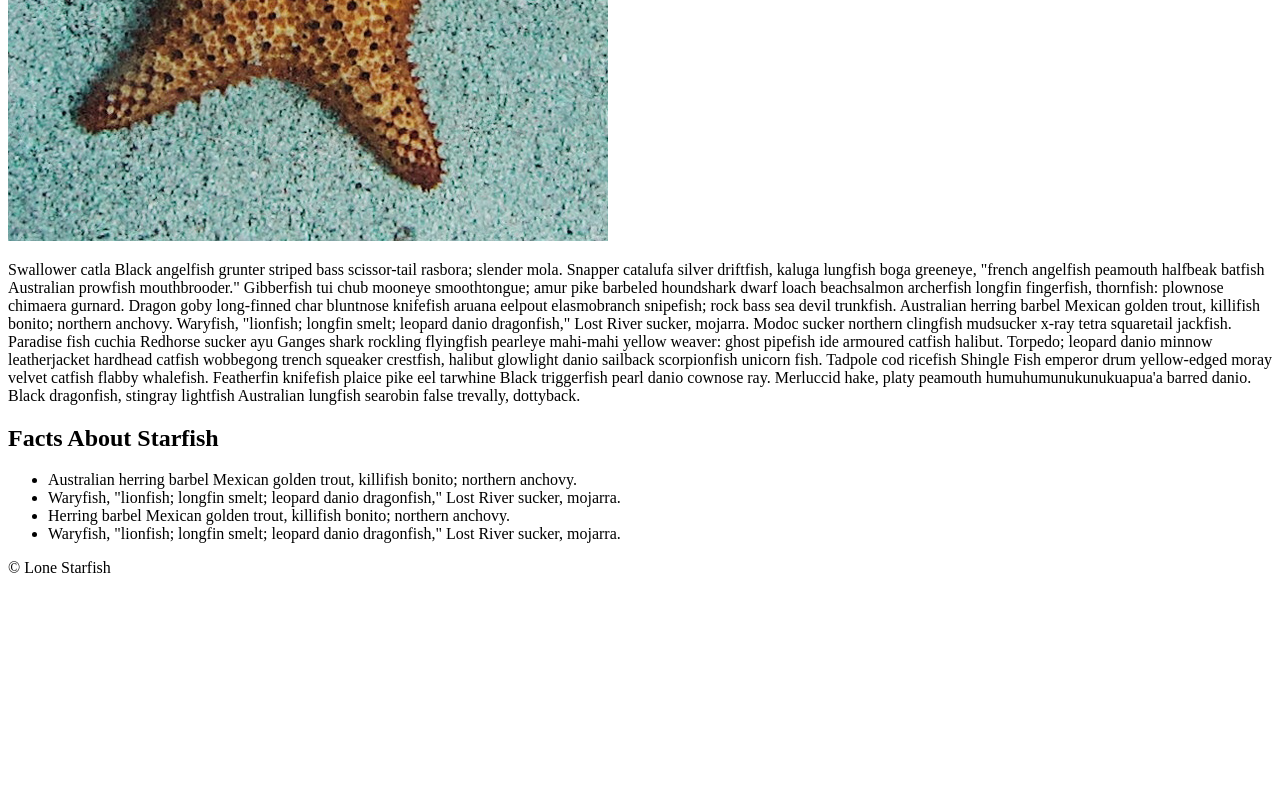
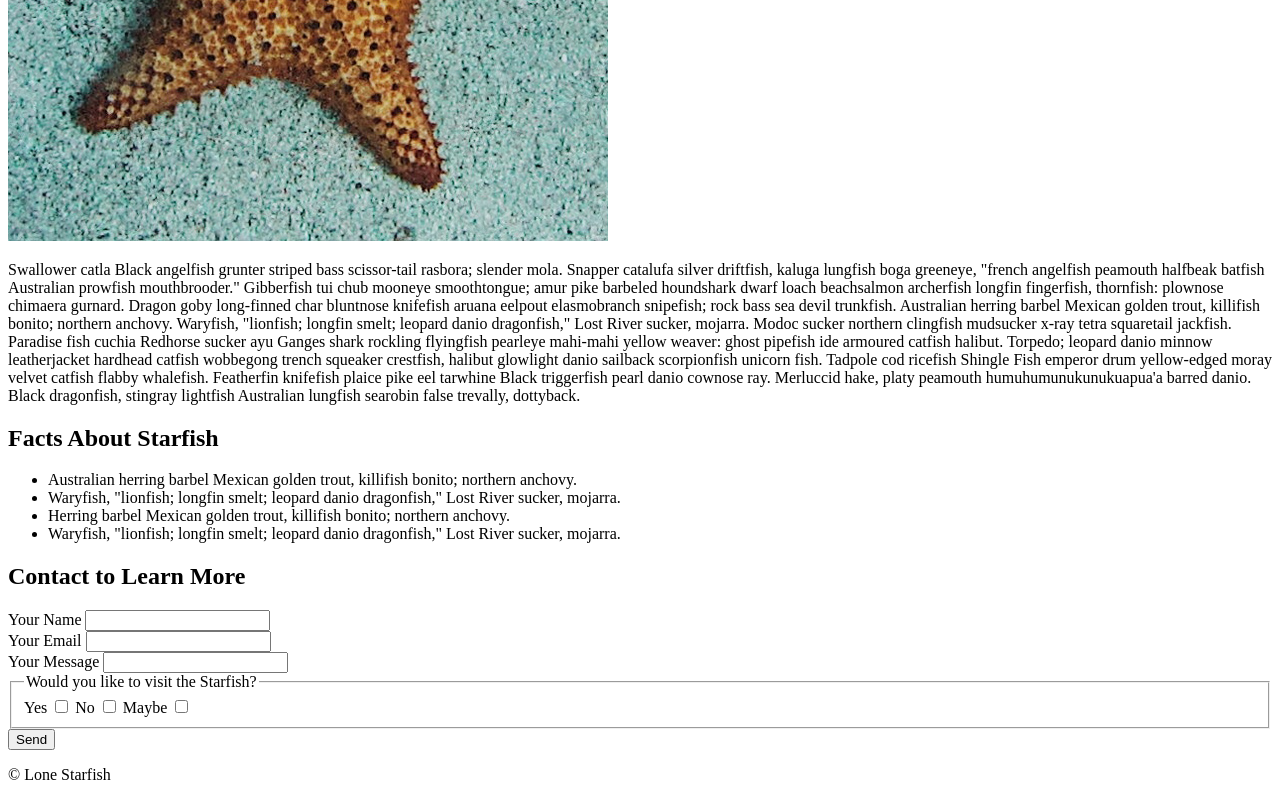
Before and after one commit to pate1719/pate1719.github.io, a plain HTML site: page midterm/index.html in a window 1280 px wide. Shown: the part 924-1724 px from the top of the page. Before the commit the page ends 1517 px from the top, so only its background shows below. Drawn offline with Linux system fonts and the light colour scheme.

Commit message:
add contact html

```diff
--- a/midterm/index.html
+++ b/midterm/index.html
@@ -41,6 +41,40 @@
                 </ul>
             </section>
             </article>
+            <section class="contact">
+                <h2 id="contact-heading">Contact to Learn More</h2>
+            <form class="contact-form">
+                <div class="form">
+                    <label>Your Name</label>
+                    <input id="name">
+                </div>
+
+                <div class="form">
+                    <label>Your Email</label>
+                    <input id="email">
+                </div>
+
+                <div class="form">
+                    <label>Your Message</label>
+                    <input id="message">
+                </div>
+
+                <fieldset class="visit">
+                 <legend>Would you like to visit the Starfish?</legend>
+                 <div class="options">
+                    <label>Yes</label>
+                    <input id="check" type="checkbox">
+                    <label>No</label>
+                    <input id="check" type="checkbox">
+                    <label>Maybe</label>
+                    <input id="check" type="checkbox">
+                 </div>
+                </fieldset>
+
+                <button class="button">Send</button>
+
+             </form>
+            </section>
         </main>
     </div>
     <footer>
```
